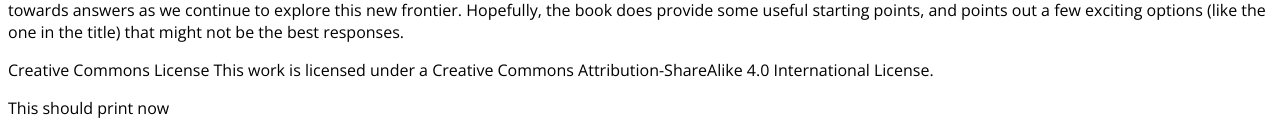
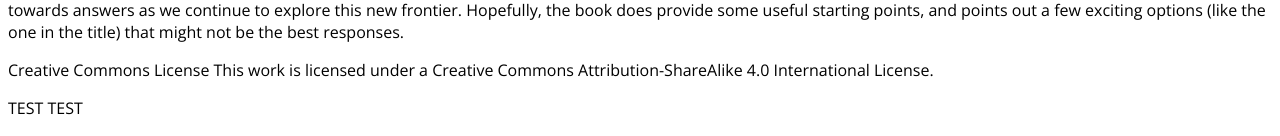
Before and after one commit to the-engine-room/archive-rdf-primer, a Jekyll site: the page built from _posts/1-introduction/0000-01-01-about-this-book.md, in a window 1280 px wide. Shown: the part 1885-2021 px from the top of the page. Built offline with Jekyll 4.4.1, drawn with Linux system fonts in a browser that asks for light colours; Markdown is read by kramdown in place of the engine named in the settings; comment, search, counter and statistics services are not loaded; a style sheet for code colours, icons or effects is not loaded.

Commit message:
Updated 0000-01-01-about-this-book.md

```diff
--- a/_posts/1-introduction/0000-01-01-about-this-book.md
+++ b/_posts/1-introduction/0000-01-01-about-this-book.md
@@ -34,4 +34,4 @@ Creative Commons License
 This work is licensed under a Creative Commons Attribution-ShareAlike 4.0
 International License.
 
-This should print now
+TEST TEST
```
